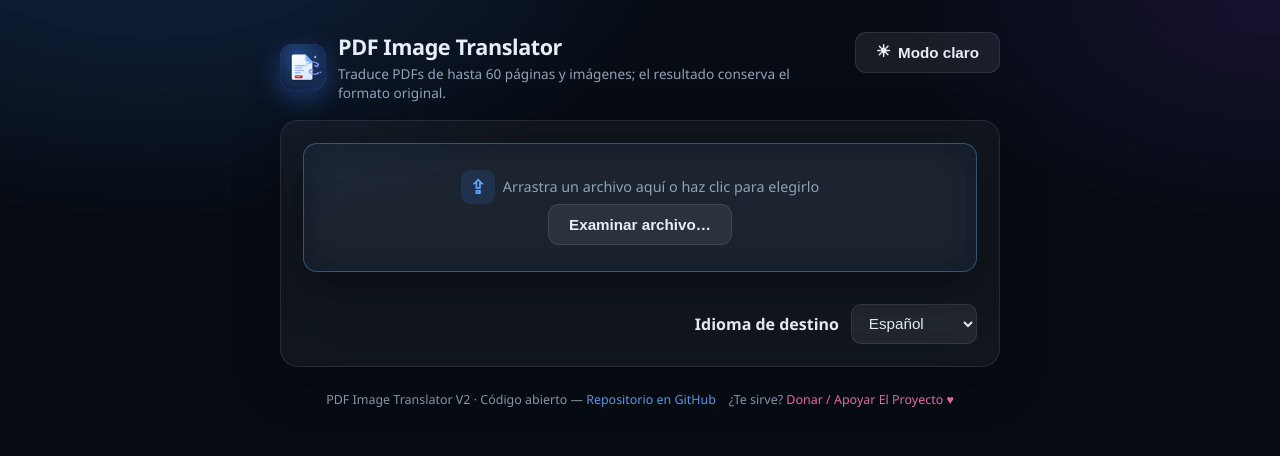
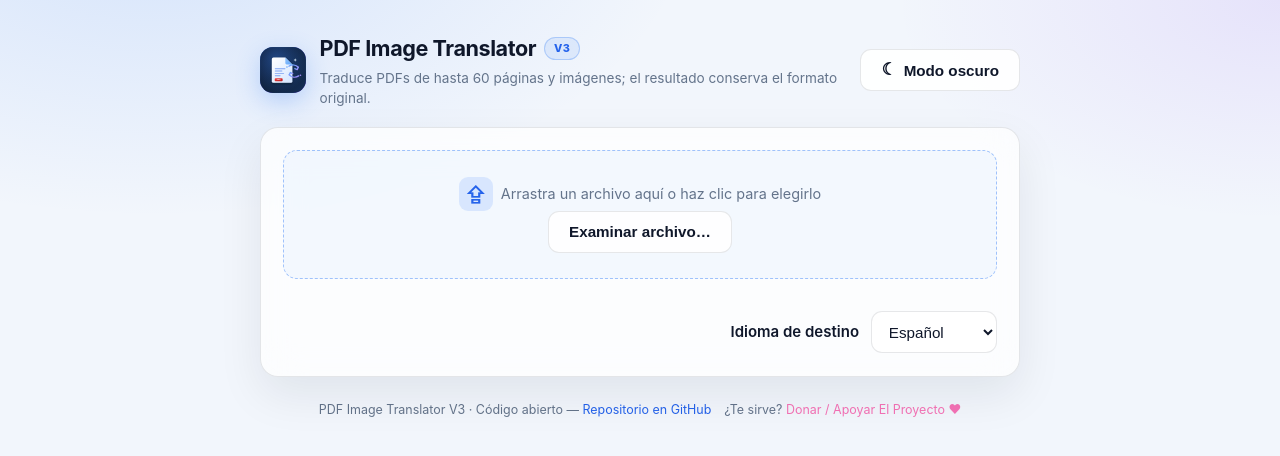
Before and after one commit to rserrano285-svg/PDF-Image-Translator-Windows, a React (Create React App) app: page / in a window 1280 px wide. Shown: the top 456 px of the page. Built offline with nearby package versions, Linux system fonts and the light colour scheme.

Commit message:
V3: interfaz Cristal Claro con modo claro por defecto

```diff
--- a/package.json
+++ b/package.json
@@ -1,6 +1,6 @@
 {
   "name": "pdf_imge_traslator",
-  "version": "0.1.0",
+  "version": "0.3.0",
   "private": true,
   "main": "electron/main.cjs",
   "homepage": ".",
--- a/src/App.css
+++ b/src/App.css
@@ -1,114 +1,117 @@
+/* V3 — Cristal Claro: acentos azules, tema claro por defecto y modo oscuro. */
 :root {
-  --brand: #2563eb;
-  --brand-2: #60a5fa;
+  --brand: #3b82f6;
+  --brand-2: #2563eb;
   --radius: 18px;
-  --card: #ffffff;
-  --line: #e2e6ec;
-  --text: #17202a;
-  --muted: #5b6474;
-  --shadow: 0 12px 30px rgba(20, 30, 50, 0.08);
+  --glass: rgba(255, 255, 255, 0.72);
+  --glass-2: rgba(255, 255, 255, 0.92);
+  --line: rgba(15, 23, 42, 0.10);
+  --text: #0f172a;
+  --muted: #64748b;
+  --shadow: 0 18px 45px rgba(15, 23, 42, 0.08);
+  color-scheme: light;
 }
 
-/* Cristal oscuro (estilo V2) */
 html.dark {
-  --brand: #3b82f6;
-  --brand-2: #60a5fa;
-  --card: rgba(255, 255, 255, 0.045);
+  --brand: #60a5fa;
+  --brand-2: #93c5fd;
+  --glass: rgba(255, 255, 255, 0.045);
+  --glass-2: rgba(255, 255, 255, 0.07);
   --line: rgba(255, 255, 255, 0.09);
   --text: #e8eef7;
   --muted: #91a2b8;
   --shadow: 0 18px 45px rgba(0, 0, 0, 0.35);
+  color-scheme: dark;
 }
 
 * { box-sizing: border-box; }
-
 html, body { margin: 0; padding: 0; }
 
 body {
-  font-family: 'Segoe UI', 'Helvetica Neue', Arial, sans-serif;
-  background: #f0f2f7;
+  font-family: -apple-system, BlinkMacSystemFont, 'Segoe UI', Roboto, Helvetica, Arial, sans-serif;
+  font-size: 15px;
+  line-height: 1.5;
   color: var(--text);
+  background:
+    radial-gradient(900px 500px at 12% -10%, rgba(59, 130, 246, 0.16), transparent 60%),
+    radial-gradient(700px 400px at 100% 0%, rgba(124, 58, 237, 0.10), transparent 55%),
+    #f2f6fc;
   min-height: 100vh;
 }
-
 html.dark body {
   background:
-    radial-gradient(900px 500px at 12% -10%, rgba(59, 130, 246, 0.20), transparent 60%),
-    radial-gradient(700px 400px at 100% 0%, rgba(124, 58, 237, 0.12), transparent 55%),
+    radial-gradient(900px 500px at 12% -10%, rgba(59, 130, 246, 0.22), transparent 60%),
+    radial-gradient(700px 400px at 100% 0%, rgba(124, 58, 237, 0.13), transparent 55%),
     #070c14;
-  color: var(--text);
 }
 
-.page { width: min(720px, calc(100vw - 2.25rem)); margin: 2rem auto; padding-bottom: 2rem; }
-
-.header { display: flex; align-items: flex-start; justify-content: space-between; gap: 1rem; margin-bottom: 1.1rem; }
-
-.brand { display: flex; align-items: center; gap: 0.75rem; }
-
+.page { width: min(760px, calc(100vw - 2rem)); margin: 2rem auto; padding-bottom: 2rem; }
+.header { display: flex; align-items: center; justify-content: space-between; gap: 1rem; margin-bottom: 1.15rem; }
+.brand { display: flex; align-items: center; gap: 0.85rem; }
 .brand .mark {
   width: 46px; height: 46px; border-radius: 13px; flex-shrink: 0;
   background: linear-gradient(135deg, var(--brand), #7c3aed);
   display: flex; align-items: center; justify-content: center; overflow: hidden;
-  box-shadow: 0 8px 24px rgba(59, 130, 246, 0.35);
+  box-shadow: 0 8px 24px rgba(59, 130, 246, 0.30);
 }
 .brand .mark img { width: 100%; height: 100%; object-fit: contain; }
-
-.header h1 { margin: 0; font-size: 1.35rem; font-weight: 700; letter-spacing: -0.02em; display: flex; align-items: center; gap: 0.5rem; }
-.version { font-size: 0.68rem; font-weight: 700; color: var(--brand-2); background: rgba(59,130,246,.14); border: 1px solid rgba(96,165,250,.35); border-radius: 99px; padding: 0.15rem 0.5rem; letter-spacing: .04em; }
+.header h1 { margin: 0; font-size: 1.35rem; font-weight: 750; letter-spacing: -0.02em; display: flex; align-items: center; gap: 0.5rem; }
+.version, .brand-tag {
+  font-size: 0.68rem; font-weight: 800; letter-spacing: 0.05em;
+  color: var(--brand-2); background: rgba(59, 130, 246, 0.10);
+  border: 1px solid rgba(59, 130, 246, 0.30); border-radius: 99px; padding: 0.15rem 0.55rem;
+}
 .sub { margin: 0.2rem 0 0; color: var(--muted); font-size: 0.85rem; }
 .header-actions { display: flex; align-items: center; }
-
 .icon-btn { display: inline-flex; align-items: center; gap: 0.45rem; white-space: nowrap; }
 .icon-btn span { font-size: 1.05rem; line-height: 1; }
 
-.card {
-  background: var(--card);
+.card, .preview-scroll {
+  background: var(--glass);
   border: 1px solid var(--line);
   border-radius: var(--radius);
   box-shadow: var(--shadow);
-  padding: 1.4rem;
-  display: flex; flex-direction: column; gap: 1rem;
-}
-html.dark .card, html.dark .drop-zone, html.dark .preview-scroll {
-  background: var(--card);
   backdrop-filter: blur(20px);
   -webkit-backdrop-filter: blur(20px);
-  border: 1px solid var(--line);
-  box-shadow: var(--shadow);
+  padding: 1.4rem;
 }
+.card { display: flex; flex-direction: column; gap: 1rem; }
 
-.drop-zone { border: 2px dashed var(--line); border-radius: 14px; padding: 1.6rem 1rem; text-align: center; transition: border-color .15s, background .15s; }
-html.dark .drop-zone { border-color: rgba(96,165,250,.4); background: rgba(59,130,246,.045); }
-.drop-zone:hover, .drop-zone.dragging { border-color: var(--brand); background: rgba(59,130,235,.09); }
+.drop-zone {
+  border: 1.5px dashed rgba(59, 130, 246, 0.45); border-radius: 14px;
+  padding: 1.6rem 1rem; text-align: center; background: rgba(59, 130, 246, 0.045);
+  transition: border-color .15s, background .15s;
+}
+html.dark .drop-zone { border-color: rgba(96, 165, 250, 0.4); }
+.drop-zone:hover, .drop-zone.dragging { border-color: var(--brand); background: rgba(59, 130, 235, 0.09); }
 input[type='file'] { display: none; }
 
 .file-meta { display: flex; align-items: center; justify-content: center; gap: 0.85rem; flex-wrap: wrap; padding: 0.25rem 0; }
-.thumb { width: 50px; height: 50px; border-radius: 10px; display: flex; align-items: center; justify-content: center; overflow: hidden; flex-shrink: 0; border: 1px solid var(--line); background: rgba(59,130,246,.12); }
-html.dark .thumb { background: rgba(59,130,246,.16); border-color: rgba(96,165,250,.3); }
+.thumb {
+  width: 50px; height: 50px; border-radius: 10px; display: flex; align-items: center; justify-content: center;
+  overflow: hidden; flex-shrink: 0; border: 1px solid rgba(59, 130, 246, 0.3); background: rgba(59, 130, 246, 0.12);
+}
 .thumb-img { width: 100%; height: 100%; object-fit: cover; }
 .thumb-icon { font-size: 26px; line-height: 1; }
 .file-meta strong { font-weight: 650; }
 .size { font-size: 0.78rem; color: var(--muted); }
 
 .actions { display: flex; gap: 0.5rem; flex-wrap: wrap; }
-
 .btn {
-  border: none; cursor: pointer; font-size: 0.95rem; font-weight: 650;
-  padding: 0.7rem 1.25rem; border-radius: 11px; background: #e7eaf0; color: var(--text);
+  border: 1px solid var(--line); cursor: pointer; font-size: 0.95rem; font-weight: 700;
+  padding: 0.72rem 1.25rem; border-radius: 11px; background: var(--glass-2); color: var(--text);
   transition: opacity .2s, transform .05s, box-shadow .2s;
 }
-html.dark .btn { background: rgba(255,255,255,.07); color: var(--text); border: 1px solid var(--line); }
 .btn:hover { opacity: .92; transform: translateY(-1px); }
 .btn:disabled { opacity: .5; cursor: not-allowed; transform: none; }
-.btn.primary { background: linear-gradient(135deg, var(--brand), #2563eb); color: #fff; box-shadow: 0 8px 22px rgba(37,99,235,.35); border: none; }
-.btn.primary:hover { opacity: 1; box-shadow: 0 10px 28px rgba(37,99,235,.5); }
-.btn.secondary { background: var(--card); border: 1px solid var(--line); color: var(--text); }
+.btn.primary { background: linear-gradient(135deg, var(--brand), #2563eb); color: #fff; border: none; box-shadow: 0 8px 22px rgba(37, 99, 235, 0.35); }
+.btn.primary:hover { opacity: 1; box-shadow: 0 10px 28px rgba(37, 99, 235, 0.50); }
+.btn.secondary { background: var(--glass-2); color: var(--text); }
 .btn.download { display: inline-flex; align-items: center; text-decoration: none; margin-top: .6rem; }
 
 .lang-row { display: flex; align-items: center; justify-content: flex-end; gap: .75rem; }
 .lang-label { font-weight: 600; }
-#to-lang { padding: .6rem .8rem; border: 1px solid var(--line); border-radius: 10px; font-size: .95rem; background: #fff; color: var(--text); }
-html.dark #to-lang { background: rgba(255,255,255,.07); color: var(--text); }
+#to-lang { padding: .65rem .8rem; border: 1px solid var(--line); border-radius: 11px; font-size: .95rem; background: var(--glass-2); color: var(--text); backdrop-filter: blur(10px); }
 
 .msg { margin: .4rem 0 0; font-weight: 600; }
 .msg.error { color: #b3261e; }
@@ -117,15 +120,19 @@ html.dark .msg.error { color: #f87171; }
 html.dark .msg.warning { color: #fcd34d; }
 .busy-msg { color: var(--brand-2); }
 
-.progress { height: 5px; border-radius: 99px; background: rgba(255,255,255,.08); overflow: hidden; margin-top: .35rem; }
-.progress > div { height: 100%; background: linear-gradient(90deg, var(--brand), #8b5cf6); animation: shimmer 1.1s linear infinite; }
-@keyframes shimmer { from { background-position: 200% 0; } to { background-position: -200% 0; } }
+.progress { height: 5px; border-radius: 99px; background: rgba(15, 23, 42, 0.08); overflow: hidden; margin-top: .35rem; }
+html.dark .progress { background: rgba(255, 255, 255, 0.08); }
+.progress::after {
+  content: ''; display: block; height: 100%; width: 45%; border-radius: 99px;
+  background: linear-gradient(90deg, var(--brand), #8b5cf6);
+  animation: shimmer 1.1s linear infinite;
+}
+@keyframes shimmer { from { transform: translateX(-110%); } to { transform: translateX(340%); } }
 
 .result { border-top: 1px solid var(--line); padding-top: 1rem; }
-.result h2 { margin: 0 0 .75rem; font-size: 1.1rem; }
+.result h2 { margin: 0 0 .75rem; font-size: 1.08rem; }
 .result-head { display: flex; justify-content: space-between; align-items: center; gap: 1rem; flex-wrap: wrap; }
 .orientation { color: var(--brand-2); font-size: .82rem; margin: .5rem 0 0; }
-
 .page-text { margin: .45rem 0; border-bottom: 1px solid var(--line); padding-bottom: .45rem; }
 .page-text summary { cursor: pointer; font-weight: 600; }
 .ocr-text { font-family: Consolas, 'Courier New', monospace; font-size: .78rem; white-space: pre-wrap; word-break: break-word; color: var(--muted); }
@@ -133,19 +140,15 @@ html.dark .msg.warning { color: #fcd34d; }
 .preview { width: 100%; max-height: 340px; object-fit: contain; border: 1px solid var(--line); border-radius: 12px; margin-top: .5rem; background: #fff; }
 html.dark .preview { background: #101825; }
 .muted { color: var(--muted); margin: .4rem 0 0; font-size: .85rem; }
-
-.preview-scroll { margin: .75rem 0; border: 1px solid var(--line); border-radius: 12px; padding: .5rem; background: #fff; max-height: 520px; overflow: auto; }
-html.dark .preview-scroll { background: rgba(255,255,255,.03); }
+.preview-scroll { margin: .75rem 0; padding: .5rem; max-height: 520px; overflow: auto; background: var(--glass-2); }
 .preview-scroll h3 { margin: .35rem .25rem; font-size: .9rem; color: var(--muted); }
 .pdf-page-preview { width: 100%; display: block; margin: .35rem 0; border: 1px solid var(--line); border-radius: 8px; }
 
 .hint { color: var(--muted); font-size: .9rem; display: flex; align-items: center; justify-content: center; gap: .5rem; }
-.upload-icon { display: inline-flex; align-items: center; justify-content: center; width: 34px; height: 34px; border-radius: 9px; background: rgba(59,130,246,.14); color: var(--brand-2); font-size: 1.2rem; font-weight: 700; }
+.upload-icon { display: inline-flex; align-items: center; justify-content: center; width: 34px; height: 34px; border-radius: 9px; background: rgba(59, 130, 246, 0.14); color: var(--brand-2); font-size: 1.2rem; font-weight: 700; }
 
 .footer { width: 100%; display: flex; justify-content: center; gap: .8rem; flex-wrap: wrap; margin-top: 1.5rem; }
 .footer-text { color: var(--muted); font-size: .78rem; text-align: center; }
 .footer-text a { color: var(--brand-2); text-decoration: none; }
 .footer-text a:hover { text-decoration: underline; }
 .footer-text a[href*="paypal"] { color: #f472b6; }
-
-.brand-tag{font-size:.68rem;font-weight:800;color:var(--brand-2);background:rgba(59,130,246,.12);border:1px solid rgba(96,165,250,.3);border-radius:99px;padding:.15rem .55rem;letter-spacing:.03em}
--- a/src/App.tsx
+++ b/src/App.tsx
@@ -88,7 +88,7 @@ function formatBytes(n: number): string {
 function readStoredDarkMode(): boolean {
   try {
     const stored = window.localStorage.getItem('pdfTranslator:dark');
-    return stored === null ? true : stored === 'true'; // cristal oscuro por defecto (V2)
+    return stored === null ? false : stored === 'true'; // cristal claro por defecto (V3)
   } catch {
     return true;
   }
@@ -327,8 +327,8 @@ export default function App() {
           </span>
           <div>
             <h1>
-            PDF Image Translator
-          </h1>
+              PDF Image Translator <span className="version">V3</span>
+            </h1>
             <p className="sub">
               Traduce PDFs de hasta {MAX_PAGES} páginas y imágenes; el resultado conserva el formato
               original.
@@ -424,7 +424,7 @@ export default function App() {
               <div className="result-head">
                 <h2>PDF traducido</h2>
                 <a className="btn download" href={result.blobUrl} download={result.downloadName} onClick={saveWithPicker}>
-                  Descargar PDF traducido ({result.pageCount}
+                  Guardar PDF traducido ({result.pageCount}
                   {result.totalPages > result.pageCount ? ` de ${result.totalPages}` : ''})
                 </a>
               </div>
@@ -453,7 +453,7 @@ export default function App() {
               <div className="result-head">
                 <h2>Imagen traducida</h2>
                 <a className="btn download" href={result.blobUrl} download={result.downloadName} onClick={saveWithPicker}>
-                  Descargar imagen traducida
+                  Guardar imagen traducida
                 </a>
               </div>
               <p className="muted">El texto traducido se dibujó sobre el original.</p>
@@ -463,7 +463,7 @@ export default function App() {
       </main>
       <footer className="footer">
         <span className="footer-text">
-          PDF Image Translator V2 · Código abierto —{' '}
+          PDF Image Translator V3 · Código abierto —{' '}
           <a href="https://github.com/rserrano285-svg/PDF-Image-Translator-Windows" target="_blank" rel="noopener noreferrer">
             Repositorio en GitHub
           </a>
```
Also changed, not shown: 2 other files (tests, documents, lock files or other folders).
